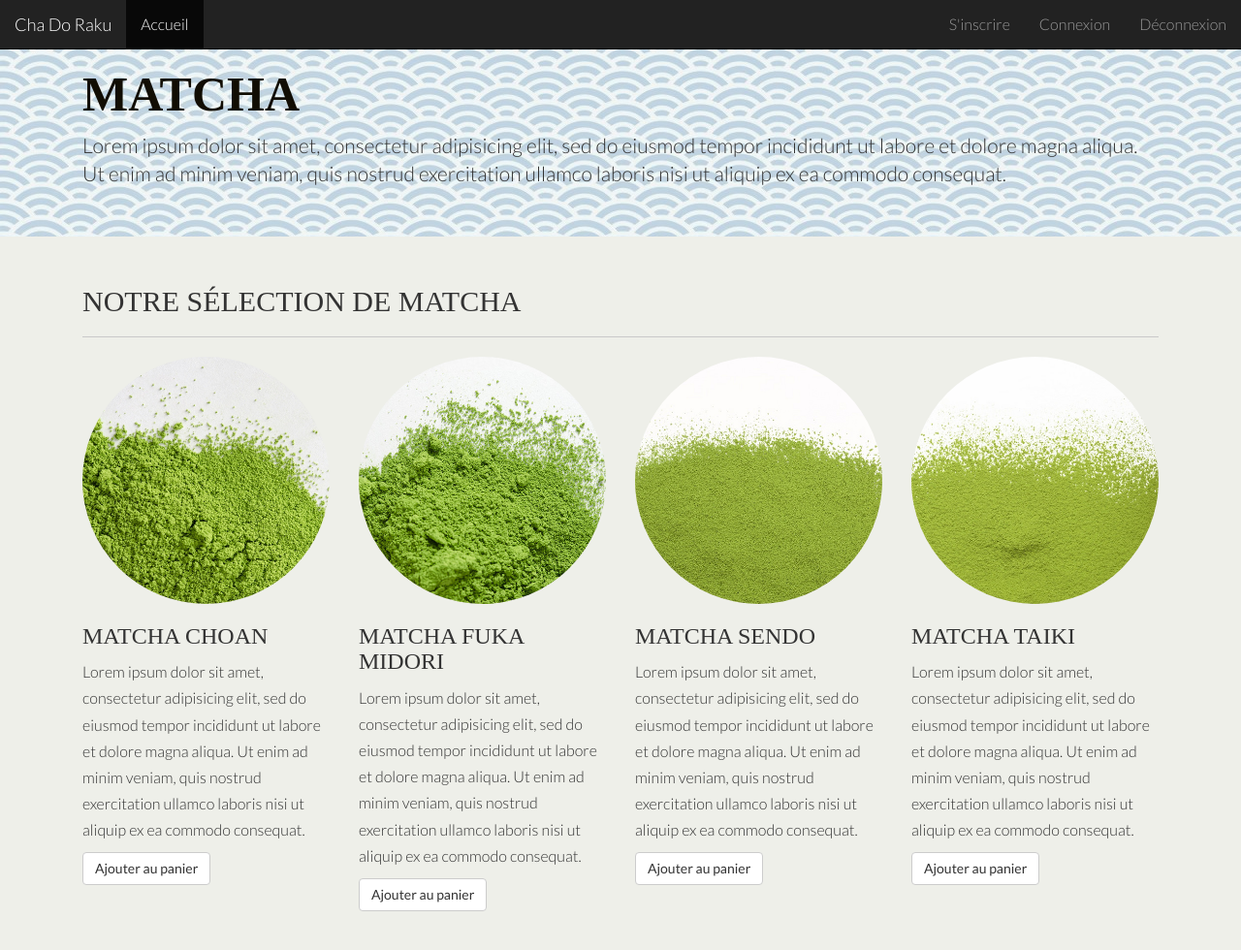
After one commit to Emilia-Pascu/ChadorakuPhp, a PHP site: page /php/matcha.php in a window 1280 px wide. The commit adds this page. Shown: the whole page at 97% size. Run offline with PHP 8.4, Linux system fonts and the light colour scheme; some web fonts are replaced.

Commit message:
page produit font japonais

```diff
--- a/css/style.css
+++ b/css/style.css
@@ -11,7 +11,9 @@ h1,
 h2,
 h3,
 h4 {
-    font-family: 'Abel', sans-serif;
+    /* font-family: 'Abel', sans-serif; */
+    font-family: 'japonais';
+    text-transform: uppercase;
 }
 
 b,
@@ -43,8 +45,19 @@ strong {
     /* opacity: 0.2; */
     padding: 60px 15px 60px;
     margin: 15px 8px 15px 8px;
+    color: #110802;
+}
+
+.matcha {
+    background: url(../images/cloud_pattern_03.jpg) repeat;
+    /* background: url(../images/The_Great_Wave_off_Kanagawa.jpg); */
+    /* min-width: 100%; */
+    /* opacity: 0.2; */
+    padding: 60px 15px 60px;
+    margin: 15px 8px 15px 8px;
     color: #110202;
 }
+
 
 .text-muted {
     color: #110D03;
@@ -94,6 +107,11 @@ hr {
 .ftr {
     background: url(../images/cloud_pattern_03.jpg) repeat;
     padding: 20px 0 20px 0;
+}
+
+.ftr-matcha {
+    background: url(../images/cloud_pattern_03.jpg) repeat;
+    padding: 20px 0 0 0;
 }
 
 .ftr address,
@@ -251,3 +269,8 @@ td {
 .msg {
     margin-top: 10px;
 }
+
+@font-face {
+    font-family: japonais;
+    src: url(../ZinHenaBokuryu-CRF.otf);
+}
--- a/index.php
+++ b/index.php
@@ -44,7 +44,7 @@
     </div>
 
     <!--Carousel End -->
-    <div class="intro-block">
+    <div class="intro-block-matcha">
         <div class="container">
             <div class="row">
                 <div class="col-xs-3">
@@ -70,7 +70,7 @@
                 <img class="img-circle img-responsive" src="images/matcha.jpg">
                 <h3>Matcha</h3>
                 <p>Lorem ipsum dolor sit amet, consectetur adipisicing elit, sed do eiusmod tempor incididunt ut labore et dolore magna aliqua. Ut enim ad minim veniam, quis nostrud exercitation ullamco laboris nisi ut aliquip ex ea commodo consequat.</p>
-                <p><a class="btn btn-default" href="#">Voir la sélection &raquo;</a></p>
+                <p><a class="btn btn-default" href="php/matcha.php">Voir la sélection &raquo;</a></p>
             </div>
             <div class="col-sm-6 col-md-3">
                 <img class="img-circle img-responsive" src="images/sencha.jpg">
--- a/layout/headerClient.php
+++ b/layout/headerClient.php
@@ -24,7 +24,7 @@
         <div class="navbar-collapse collapse">
             <ul class="nav navbar-nav">
                 <li class="active"><a href="index.php">Accueil</a></li>
-                <li><a href="php/modifierUtilisateur.php">Mon Compte</a></li>
+                <li><a href="php/modifierUtilisateur.php"><?php echo ((isset($_SESSION["SESS_categorie"])) ? 'Mon compte' : ''); ?></a></li>
                  <li><a href="php/gestion.php"><?php echo ((isset($_SESSION["SESS_categorie"]) && ($_SESSION["SESS_categorie"]) == 'admin') ? 'Gestion' : ''); ?></a></li>
             </ul>
             <ul class="nav navbar-nav navbar-right">
--- /dev/null
+++ b/php/matcha.php
@@ -0,0 +1,52 @@
+<?php
+    session_start();
+    require_once("../BD/connexion.inc.php");
+    require '../layout/headerSimple.php';
+?>
+<div class="ftr-matcha">
+        <div class="container">
+            <div class="row">
+                <div class="col-xs-12">
+                    <h1 class="text-muted">MATCHA</h1>
+                    <p class="lead">Lorem ipsum dolor sit amet, consectetur adipisicing elit, sed do eiusmod tempor incididunt ut labore et dolore magna aliqua. Ut enim ad minim veniam, quis nostrud exercitation ullamco laboris nisi ut aliquip ex ea commodo consequat.</p>
+                </div>
+            </div>
+        </div>
+    </div>
+    <!-- End Intro Text -->
+<div class="container padded">
+        <div class="row">
+            <div class="col-lg-12">
+                <h2>Notre sélection de matcha</h2>
+                <hr>
+            </div>
+        </div>
+        <div class="row">
+            <div class="col-sm-6 col-md-3">
+                <img class="img-circle img-responsive" src="../images/matcha-choan.jpg">
+                <h3>Matcha Choan</h3>
+                <p>Lorem ipsum dolor sit amet, consectetur adipisicing elit, sed do eiusmod tempor incididunt ut labore et dolore magna aliqua. Ut enim ad minim veniam, quis nostrud exercitation ullamco laboris nisi ut aliquip ex ea commodo consequat.</p>
+                <p><a class="btn btn-default" href="php/matcha.php">Ajouter au panier</a></p>
+            </div>
+            <div class="col-sm-6 col-md-3">
+                <img class="img-circle img-responsive" src="../images/matcha-fuka-midori.jpg">
+                <h3>Matcha Fuka Midori</h3>
+                <p>Lorem ipsum dolor sit amet, consectetur adipisicing elit, sed do eiusmod tempor incididunt ut labore et dolore magna aliqua. Ut enim ad minim veniam, quis nostrud exercitation ullamco laboris nisi ut aliquip ex ea commodo consequat.</p>
+                <p><a class="btn btn-default" href="#">Ajouter au panier</a></p>
+            </div>
+            <div class="clearfix hidden-md hidden-lg"></div>
+            <div class="col-sm-6 col-md-3">
+                <img class="img-circle img-responsive" src="../images/matcha-sendo.jpg">
+                <h3>Matcha Sendo</h3>
+                <p>Lorem ipsum dolor sit amet, consectetur adipisicing elit, sed do eiusmod tempor incididunt ut labore et dolore magna aliqua. Ut enim ad minim veniam, quis nostrud exercitation ullamco laboris nisi ut aliquip ex ea commodo consequat.</p>
+                <p><a class="btn btn-default" href="#">Ajouter au panier</a></p>
+            </div>
+            <div class="col-sm-6 col-md-3">
+                <img class="img-circle img-responsive" src="../images/matcha-taiki.jpg">
+                <h3>Matcha Taiki</h3>
+                <p>Lorem ipsum dolor sit amet, consectetur adipisicing elit, sed do eiusmod tempor incididunt ut labore et dolore magna aliqua. Ut enim ad minim veniam, quis nostrud exercitation ullamco laboris nisi ut aliquip ex ea commodo consequat.</p>
+                <p><a class="btn btn-default" href="#">Ajouter au panier</a></p>
+            </div>
+        </div>
+    </div>
+    <!-- End Page Content -->
```
Also changed, not shown: images/matcha-choan.jpg (added), images/matcha-fuka-midori.jpg (added), images/matcha-sendo.jpg (added), images/matcha-taiki.jpg (added), 2 other files.
